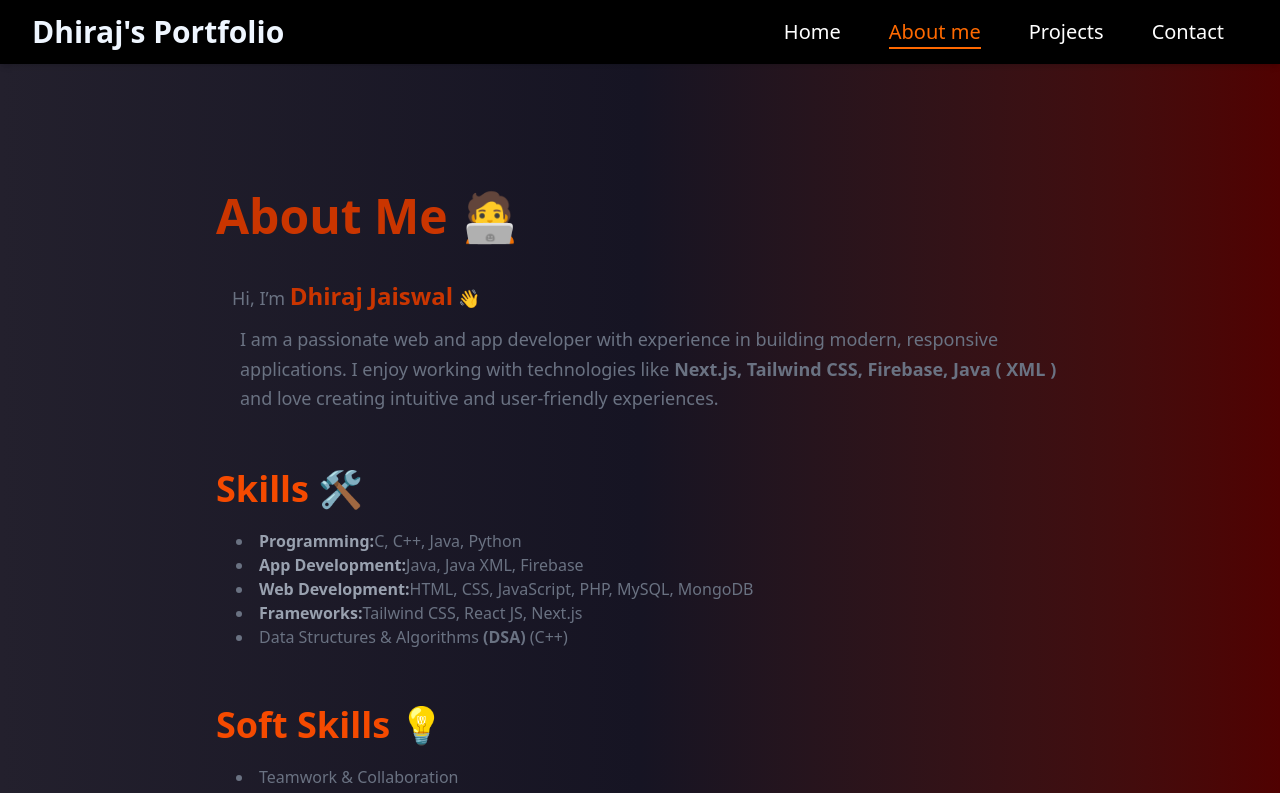
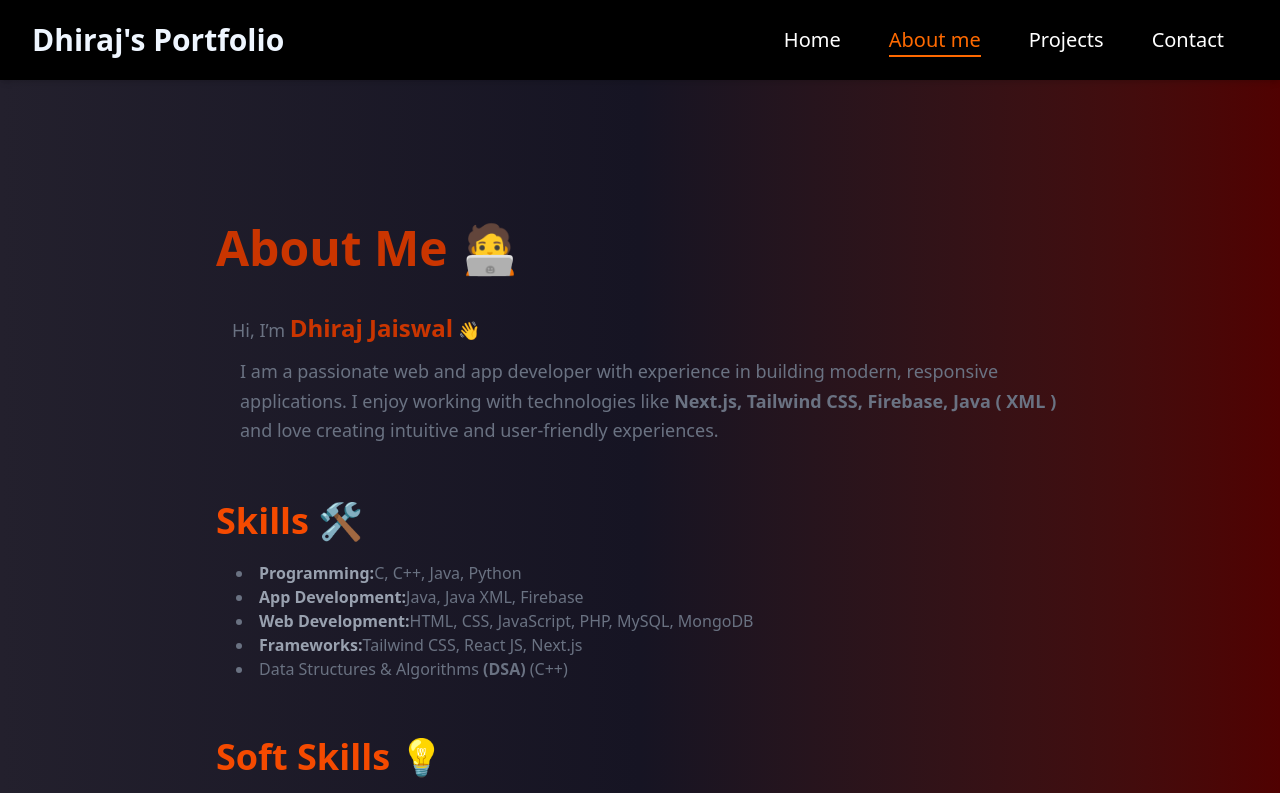
Before and after one commit to jaiswaldhiraj/Portfolio, a Next.js app: page /about in a window 1280 px wide. Shown: the top 793 px of the page. Built offline with nearby package versions, Linux system fonts and the light colour scheme.

Commit message:
navbar hight increase

```diff
--- a/app/about/page.js
+++ b/app/about/page.js
@@ -7,7 +7,7 @@ const Page = () => {
   return (
     <>
 
-      <section className="max-w-4xl mx-auto  md:mt-12 mt-8 mb-56 px-6 py-20">
+      <section className="max-w-4xl mx-auto  md:mt-16 mt-9 mb-56 px-6 py-20">
         <motion.div
           initial={{ opacity: 0, x: -100 }}
           whileInView={{ opacity: 1, x: 0 }}
--- a/app/components/Navbar.js
+++ b/app/components/Navbar.js
@@ -11,7 +11,7 @@ const Navbar = () => {
   const handleClose = () => setOpen(false);
 
   return (
-    <nav className="w-auto z-50 flex items-center justify-between h-16 bg-black text-blue-50 shadow-md">
+    <nav className="w-auto z-50 flex items-center justify-between h-20 bg-black text-blue-50 shadow-md">
       {/* Logo */}
       <div id="nav_logo" className="ml-8 text-3xl font-bold">
         <Link href="/">Dhiraj&#39;s Portfolio</Link>
```
